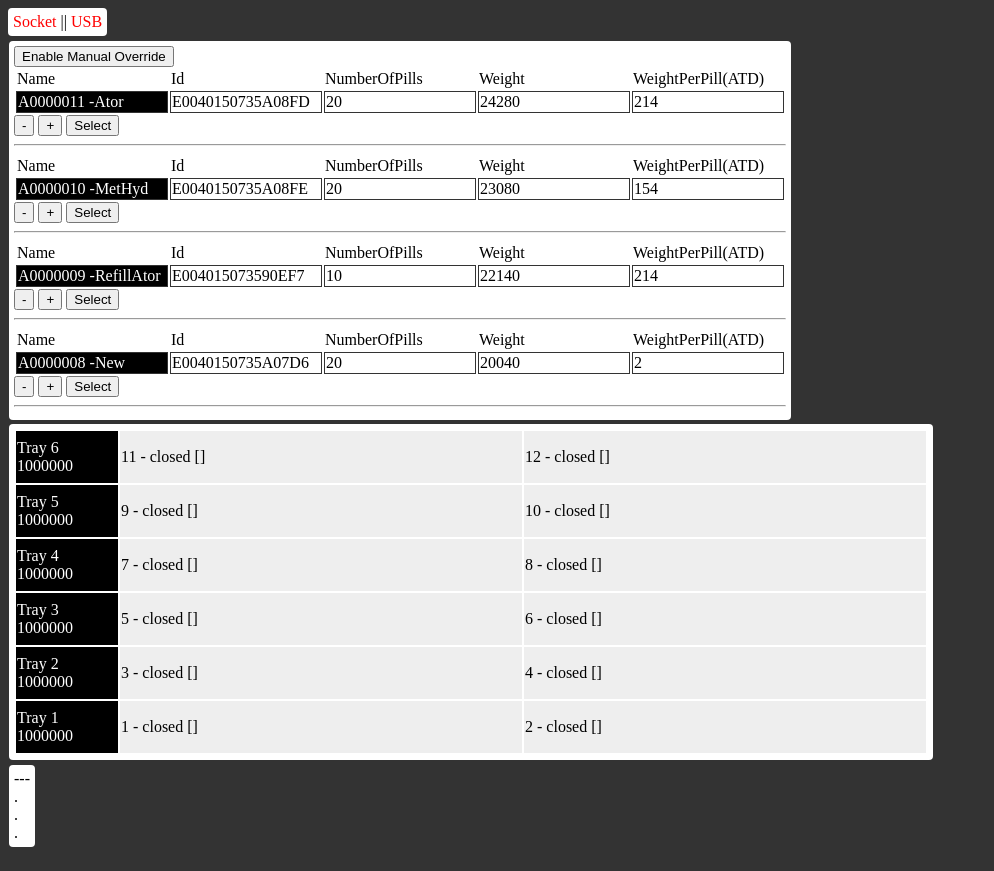
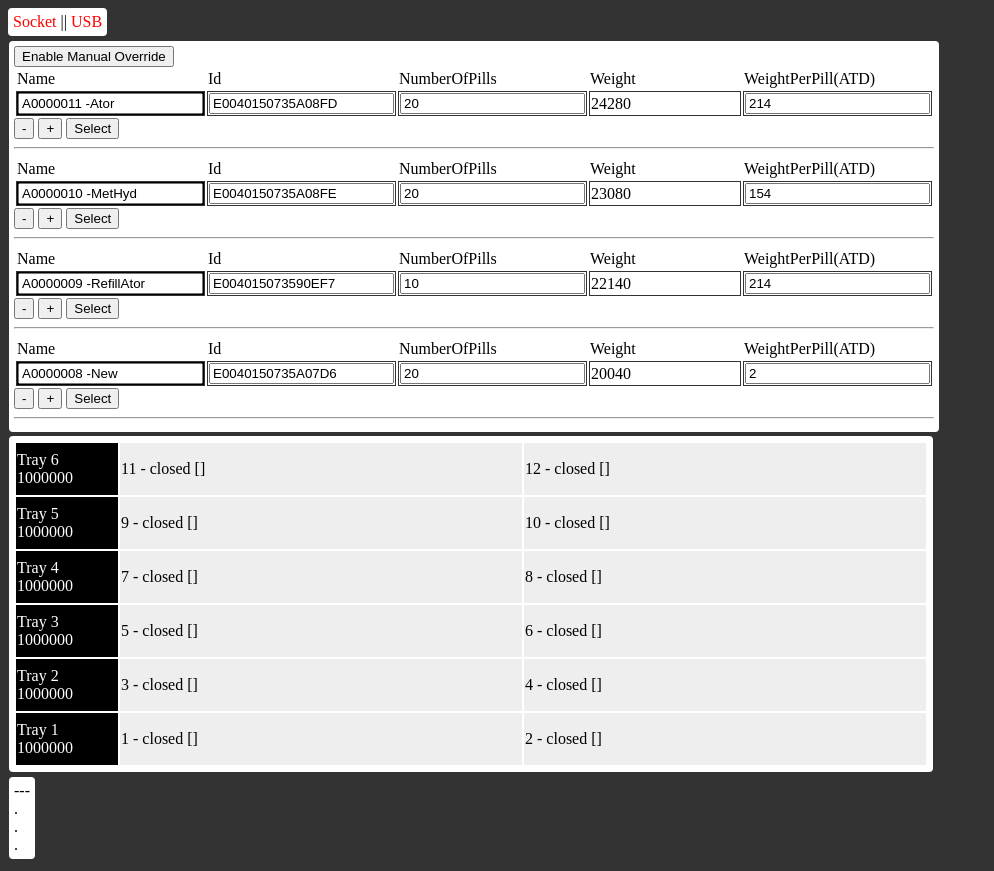
Before and after one commit to cah-grantjames/alfbot, a website: page public/index.html in a window 1280 px wide. Shown: the whole page, without its empty margins (0-994 px from the left). Drawn offline with nearby package versions, Linux system fonts and the light colour scheme; some packages are replaced by stand-ins of ours; no server answers.

Commit message:
modify pods

```diff
--- a/public/index.html
+++ b/public/index.html
@@ -35,11 +35,11 @@
                     <td colspan="5">~~ Open</td>
                 </tr>
                 <tr>
-                    <td style="background-color:#000; color:white">{{P.name}}</td>
-                    <td>{{P.id}}</td>
-                    <td>{{P.numberOfPills}}</td>
+                    <td style="background-color:#000; color:white"><input type="text" ng-model="P.name"/></td>
+                    <td><input type="text" ng-model="P.id"/></td>
+                    <td><input type="text" ng-model="P.numberOfPills"/></td>
                     <td>{{P.getWeight()}}</td>
-                    <td>{{P.weightPerPill}}</td>
+                    <td><input type="text" ng-model="P.weightPerPill"/></td>
                 </tr>
                 </tbody>
             </table>
```
